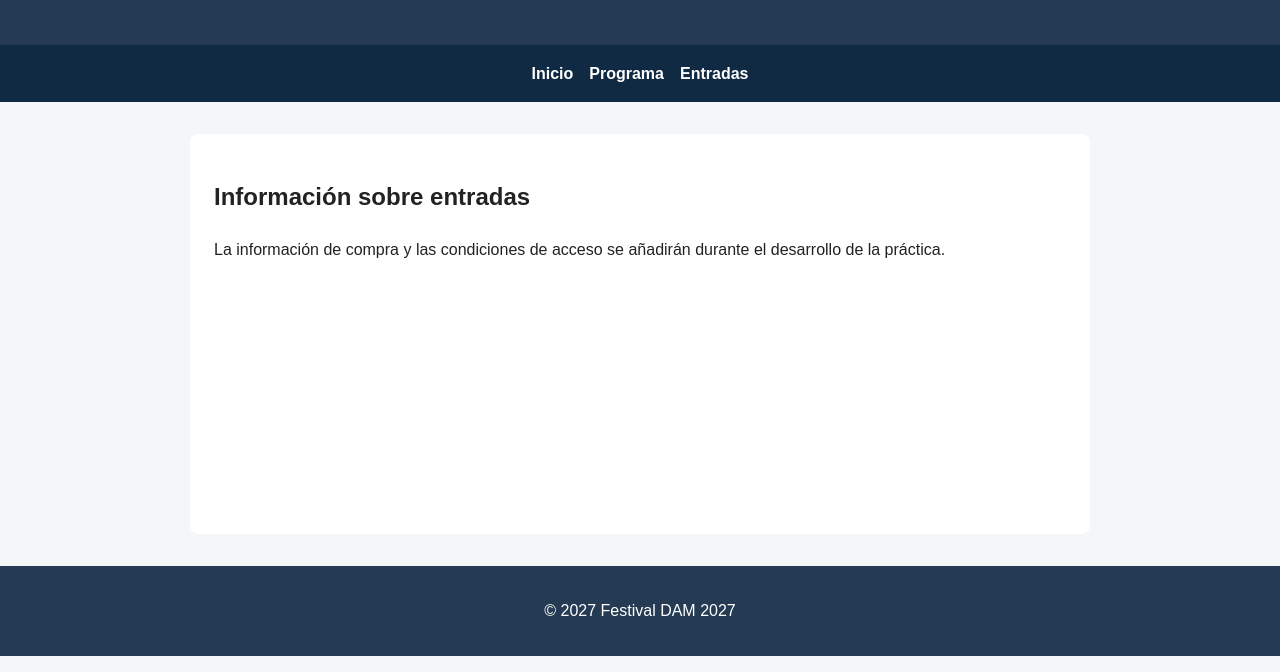
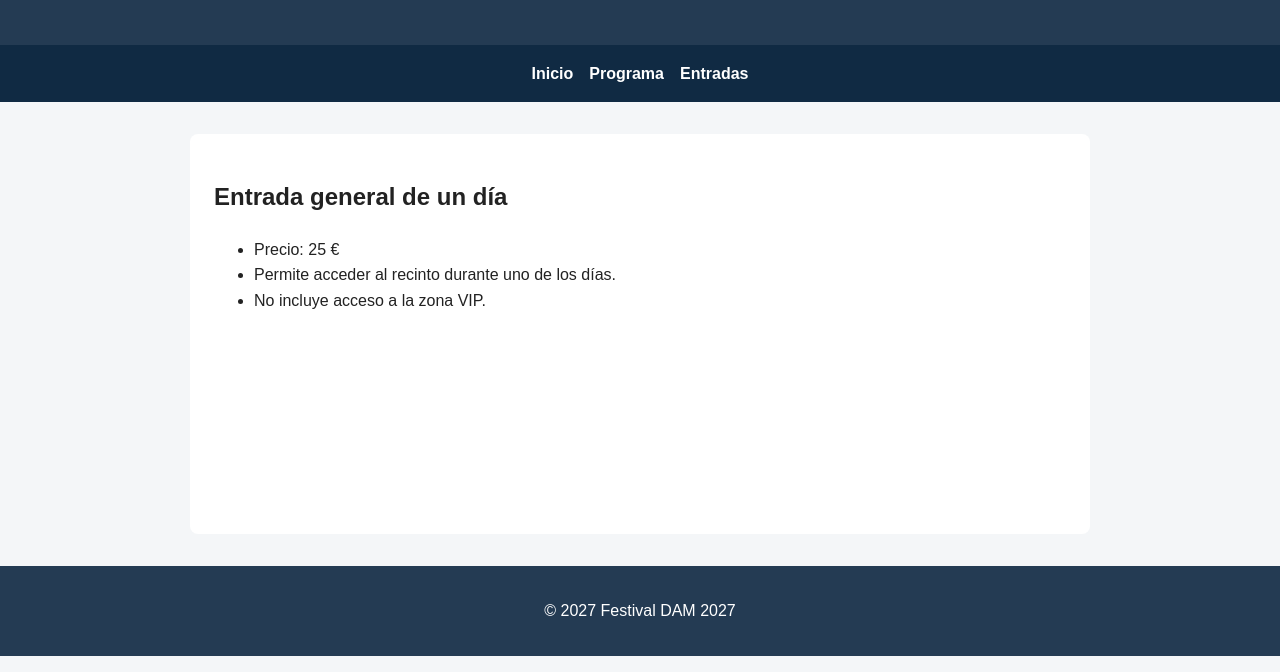
Before and after one commit to sayagoserrano25/festival-dam2027, a plain HTML site: page entradas.html in a window 1280 px wide. Shown: the part 128-800 px from the top of the page. Drawn offline with Linux system fonts and the light colour scheme.

Commit message:
Añade entradas abiertas

```diff
--- a/entradas.html
+++ b/entradas.html
@@ -1,3 +1,4 @@
+
 <!DOCTYPE html>
 <html lang="es">
 <head>
@@ -20,8 +21,12 @@
 
     <main>
         <section>
-            <h2>Información sobre entradas</h2>
-            <p>La información de compra y las condiciones de acceso se añadirán durante el desarrollo de la práctica.</p>
+            <h2>Entrada general de un día</h2>
+            <ul>
+                <li>Precio: 25 €</li>
+                <li>Permite acceder al recinto durante uno de los días.</li>
+                <li>No incluye acceso a la zona VIP.</li>
+            </ul>
         </section>
     </main>
 
```
